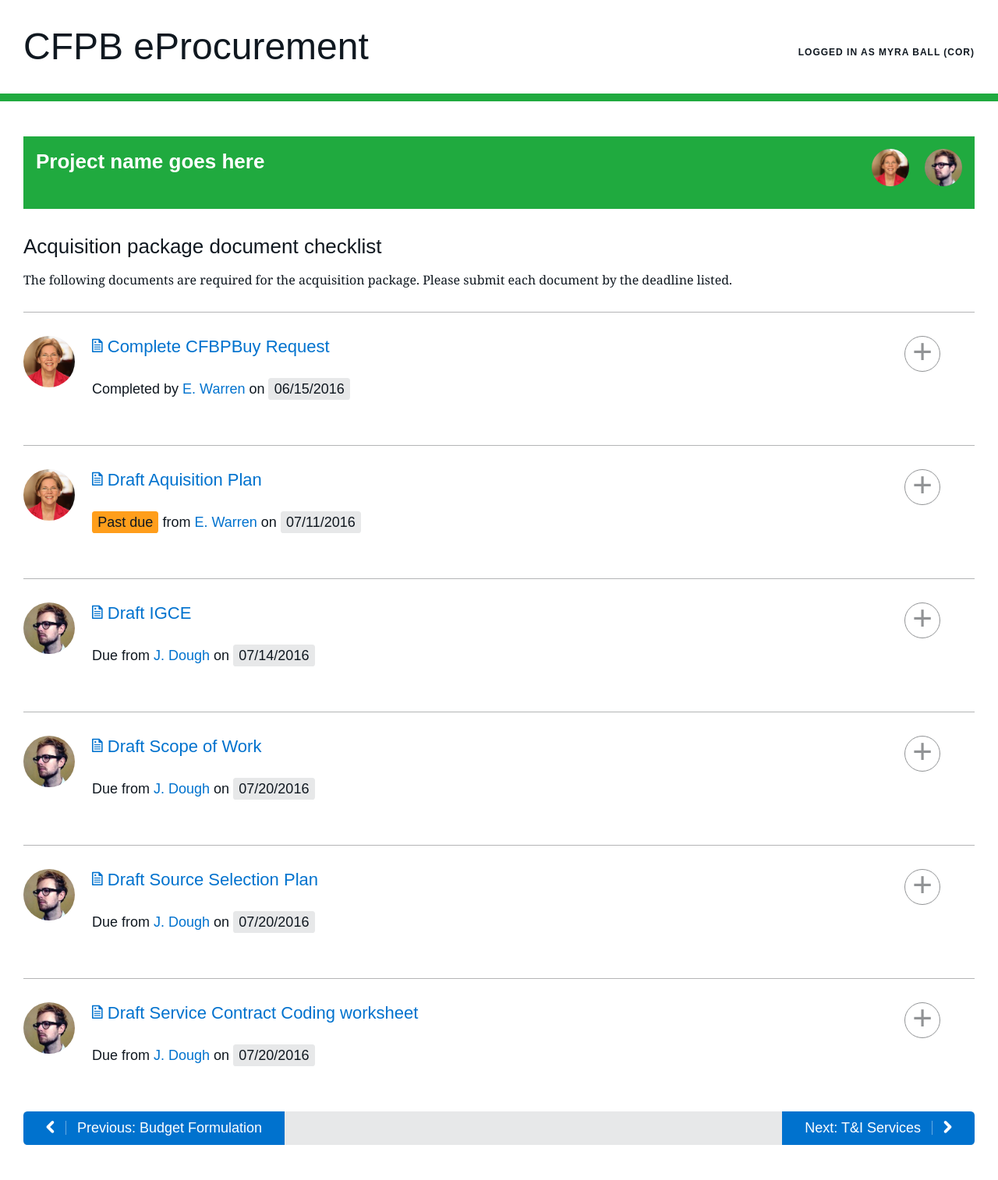
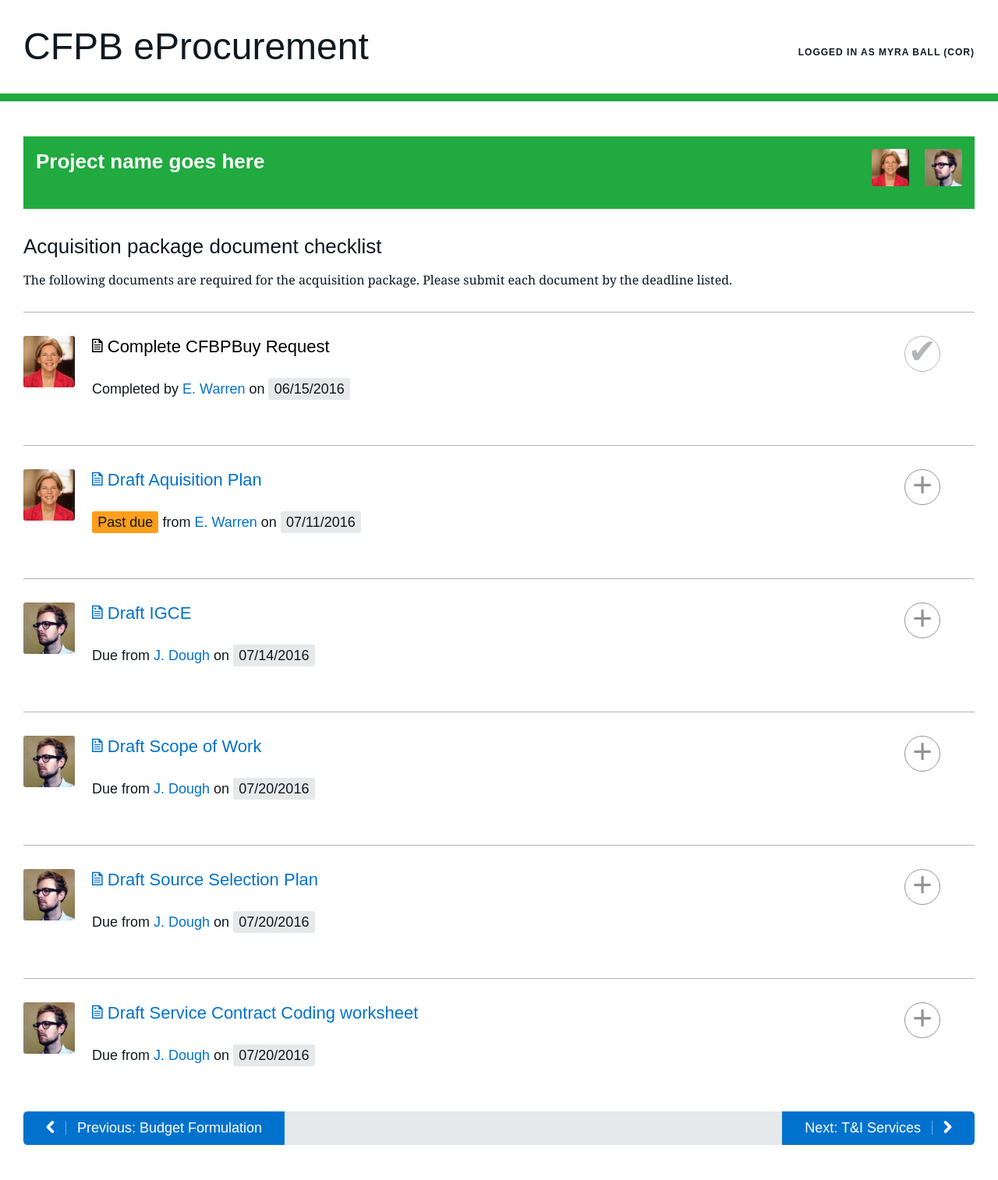
Before and after one commit to 18F/cfpb-eprocurement, a Jekyll site: the page built from checklist/index.html, in a window 1280 px wide. Shown: the whole page at 78% size. Built offline with Jekyll 4.4.1, drawn with Linux system fonts in a browser that asks for light colours.

Commit message:
add icons, variables

```diff
--- a/_sass/prototypes/_checklist.scss
+++ b/_sass/prototypes/_checklist.scss
@@ -1,4 +1,7 @@
 .prototype-checklist {
+
+  $border-radius: 3px;
+  $inline-block-padding: 0.2em 0.4em;
 
   [aria-hidden=true] {
     display: none;
@@ -6,8 +9,19 @@
 
   time {
     background: $gray-10;
-    border-radius: 0.2em;
-    padding: 0.2em 0.4em;
+    border-radius: $border-radius;
+    padding: $inline-block-padding;
+  }
+
+  a[href$="#doc"]::before {
+    content: "\e400";
+    font-family: 'CFPB Minicons';
+    display: inline-block;
+    font-style: normal;
+    font-weight: normal;
+    line-height: 1;
+    -webkit-font-smoothing: antialiased;
+    margin-right: 0.2em;
   }
 
   .project-header {
@@ -46,19 +60,11 @@
     display: inline-block;
     width: 3em;
     height: 3em;
-    border-radius: 2em;
+    border-radius: $border-radius;
   }
 
   .feature-list_item {
     position: relative;
-
-    &[data-status="past due"] {
-      .status-label {
-        background: $gold;
-        border-radius: 0.2em;
-        padding: 0.2em 0.4em;
-      }
-    }
 
     button[role=tab] {
       appearance: none;
@@ -86,13 +92,37 @@
       }
     }
 
-    &[data-status="complete"] button[role=tab]::before {
+    &[data-status="completed"] button[role=tab]::before {
       content: "✔";
       color: $gray-40;
     }
 
-    &:not([data-status="complete"]) button[role=tab] {
+    &:not([data-status="completed"]) button[role=tab] {
       color: $pacific;
+    }
+
+    &[data-status="past due"] {
+      .status-label {
+        background: $gold;
+        border-radius: $border-radius;
+        padding: $inline-block-padding;
+      }
+    }
+
+  }
+
+  .milestone-history {
+    tr {
+      border-bottom: none;
+    }
+
+    tr > * {
+      vertical-align: top;
+    }
+
+    [data-status="due"] {
+      background: $gold-20;
+      font-weight: bold;
     }
   }
 
@@ -134,9 +164,9 @@
     height: auto;
     width: 200px;
     padding: 8px;
-    -webkit-border-radius: 3px;
-    -moz-border-radius: 3px;
-    border-radius: 3px;
+    -webkit-border-radius: $border-radius;
+    -moz-border-radius: $border-radius;
+    border-radius: $border-radius;
   }
 
   .bubble:after {
```
